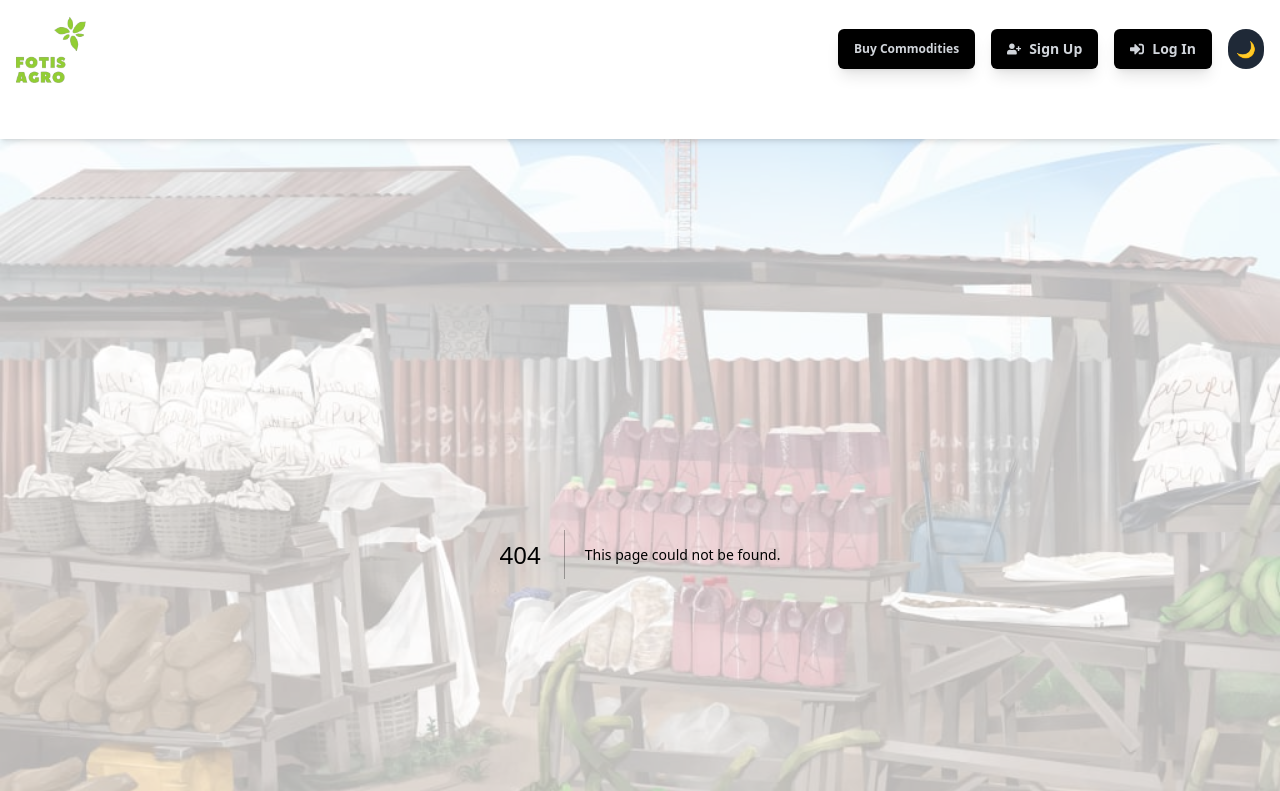
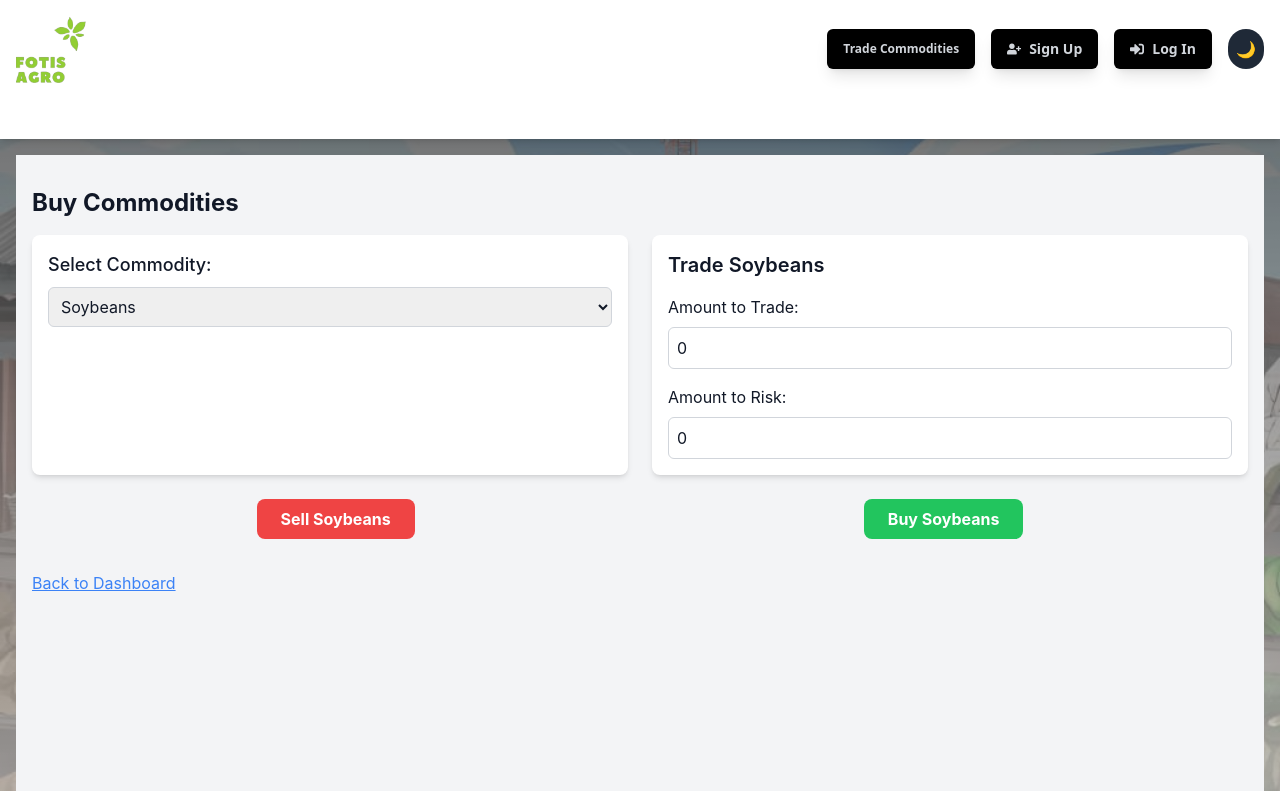
Before and after one commit to Emaani/Fotisappv1.03, a Next.js app: page /TradeCommodities in a window 1280 px wide. Before the commit this address had no page. Shown: the top 791 px of the page. Built offline with nearby package versions, Linux system fonts and the light colour scheme.

Commit message:
added trade commodities module

```diff
--- /dev/null
+++ b/app/TradeCommodities/page.tsx
@@ -0,0 +1,74 @@
+'use client';
+
+import React, { useState } from 'react';
+import CommoditySelection from '../components/CommoditySelection';
+import CommodityDetails from '../components/TradeCommodityDetails';
+import Link from 'next/link';
+
+const BuyCommoditiesPage: React.FC = () => {
+  const [selectedCommodity, setSelectedCommodity] = useState('Soybeans');
+  const [tradeAmount, setTradeAmount] = useState(0);
+  const [riskAmount, setRiskAmount] = useState(0);
+
+
+  const handleCommodityChange = (commodity: string) => {
+    setSelectedCommodity(commodity);
+  };
+
+  const handleTrade = () => {
+    // Here we will implement the trade functionality
+    console.log(`Trading ${tradeAmount} of ${selectedCommodity} at risk ${riskAmount}`);
+  };
+
+  return (
+    <div className="min-h-screen bg-gray-100 dark:bg-gray-800 text-gray-900 dark:text-gray-200">
+
+      <div className="container mx-auto px-4 py-8">
+        <h2 className="text-2xl font-bold mb-4">Buy Commodities</h2>
+        <div className="grid grid-cols-1 md:grid-cols-2 gap-6">
+          {/* Commodity Selection Dropdown */}
+          <div className="bg-white dark:bg-gray-700 p-4 rounded-lg shadow-md">
+            <CommoditySelection
+              selectedCommodity={selectedCommodity}
+              onCommodityChange={handleCommodityChange}
+            />
+          </div>
+
+          {/* Commodity Details Section */}
+          <div className="bg-white dark:bg-gray-700 p-4 rounded-lg shadow-md">
+            <CommodityDetails
+              commodity={selectedCommodity}
+              tradeAmount={tradeAmount}
+              riskAmount={riskAmount}
+              setTradeAmount={setTradeAmount}
+              setRiskAmount={setRiskAmount}
+            />
+          </div>
+        </div>
+
+        {/* Buy/Sell Buttons */}
+        <div className="flex justify-around mt-6">
+          <button
+            className="bg-red-500 text-white font-bold py-2 px-6 rounded-lg"
+            onClick={() => handleTrade()}
+          >
+            Sell {selectedCommodity}
+          </button>
+          <button
+            className="bg-green-500 text-white font-bold py-2 px-6 rounded-lg"
+            onClick={() => handleTrade()}
+          >
+            Buy {selectedCommodity}
+          </button>
+        </div>
+
+        {/* Back to Dashboard */}
+        <div className="mt-8">
+          <Link href="/" className="text-blue-500 underline">Back to Dashboard</Link>
+        </div>
+      </div>
+    </div>
+  );
+};
+
+export default BuyCommoditiesPage;
--- a/app/buycommodities/buycommodities.tsx
+++ /dev/null
@@ -1,87 +0,0 @@
-
-'use client'
-
-import React, { useState } from 'react';
-
-const BuyCommodities: React.FC = () => {
-  // Sample data for commodities
-  const commodities = [
-    { name: 'SMAZ', bestSell: '₦765', bestBuy: '₦760', marketPrice: '₦765', change: '4.73%', buyers: '1,013 kg', sellers: '243 kg', marketValue: '₦79.67M' },
-    { name: 'SSBS', bestSell: '₦850', bestBuy: '₦820.8', marketPrice: '₦870', change: '0.00%', buyers: '13 kg', sellers: '51 kg', marketValue: '₦98.18M' },
-    { name: 'SPRL', bestSell: '₦1,000', bestBuy: '₦950', marketPrice: '₦950', change: '0.00%', buyers: '46 kg', sellers: '1,050 kg', marketValue: '₦44.21M' },
-    // Add more commodities as needed
-  ];
-
-  const [activeTab, setActiveTab] = useState('Cash Settled');
-
-  const renderCommodities = () => {
-    return commodities.map((commodity, index) => (
-      <div key={index} className="bg-white rounded-lg shadow-md p-4 mb-4">
-        <h3 className="text-lg font-semibold">{commodity.name}</h3>
-        <p><strong>Best Sell:</strong> {commodity.bestSell}</p>
-        <p><strong>Best Buy:</strong> {commodity.bestBuy}</p>
-        <p><strong>Market Price:</strong> {commodity.marketPrice}</p>
-        <p className={`text-${commodity.change.includes('-') ? 'red' : 'green'}-500`}>
-          <strong>24h Change:</strong> {commodity.change}
-        </p>
-        <p><strong>Buyers:</strong> {commodity.buyers}</p>
-        <p><strong>Sellers:</strong> {commodity.sellers}</p>
-        <p><strong>Market Value:</strong> {commodity.marketValue}</p>
-      </div>
-    ));
-  };
-
-  return (
-    <div className="bg-gray-100 min-h-screen p-6">
-      <header className="bg-white shadow-md p-4 mb-6">
-        <h1 className="text-2xl font-bold">Buy Commodities</h1>
-      </header>
-
-      <div className="grid grid-cols-1 md:grid-cols-4 gap-4 mb-6">
-        <div className="bg-white p-4 rounded shadow">
-          <h2 className="text-lg font-semibold">Total Volume</h2>
-          <p className="text-2xl">529,927.01 MT</p>
-        </div>
-        <div className="bg-white p-4 rounded shadow">
-          <h2 className="text-lg font-semibold">Total Securities</h2>
-          <p className="text-2xl">41</p>
-        </div>
-        <div className="bg-white p-4 rounded shadow">
-          <h2 className="text-lg font-semibold">Number Of Participants</h2>
-          <p className="text-2xl">24</p>
-        </div>
-        <div className="bg-white p-4 rounded shadow">
-          <h2 className="text-lg font-semibold">Listed Contracts</h2>
-          <p className="text-2xl">3,640</p>
-        </div>
-      </div>
-
-      <div className="mb-4">
-        <button
-          className={`px-4 py-2 rounded ${activeTab === 'Cash Settled' ? 'bg-blue-500 text-white' : 'bg-gray-300 text-gray-700'}`}
-          onClick={() => setActiveTab('Cash Settled')}
-        >
-          Cash Settled
-        </button>
-        <button
-          className={`px-4 py-2 rounded ${activeTab === 'OTC' ? 'bg-blue-500 text-white' : 'bg-gray-300 text-gray-700'}`}
-          onClick={() => setActiveTab('OTC')}
-        >
-          OTC
-        </button>
-        <button
-          className={`px-4 py-2 rounded ${activeTab === 'Deliverable Settled' ? 'bg-blue-500 text-white' : 'bg-gray-300 text-gray-700'}`}
-          onClick={() => setActiveTab('Deliverable Settled')}
-        >
-          Deliverable Settled
-        </button>
-      </div>
-
-      <div className="grid grid-cols-1 md:grid-cols-2 lg:grid-cols-3 gap-4">
-        {renderCommodities()}
-      </div>
-    </div>
-  );
-};
-
-export default BuyCommodities;
--- a/app/components/CommoditySelection.tsx
+++ b/app/components/CommoditySelection.tsx
@@ -1,20 +1,23 @@
-'use client'
-
 import React from 'react';
 
-interface CommoditySelectorProps {
-  commodities: string[];
+interface CommoditySelectionProps {
   selectedCommodity: string;
-  onSelect: (commodity: string) => void;
+  onCommodityChange: (commodity: string) => void;
 }
 
-const CommoditySelector: React.FC<CommoditySelectorProps> = ({ commodities, selectedCommodity, onSelect }) => {
+const commodities = ['Soybeans', 'Corn', 'Wheat', 'Coffee'];
+
+const CommoditySelection: React.FC<CommoditySelectionProps> = ({ selectedCommodity, onCommodityChange }) => {
   return (
-    <div className="commodity-selector">
+    <div>
+      <label htmlFor="commodity" className="block text-lg font-medium">
+        Select Commodity:
+      </label>
       <select
+        id="commodity"
         value={selectedCommodity}
-        onChange={(e) => onSelect(e.target.value)}
-        className="p-2 border rounded-md"
+        onChange={(e) => onCommodityChange(e.target.value)}
+        className="mt-2 block w-full p-2 border border-gray-300 rounded-md"
       >
         {commodities.map((commodity) => (
           <option key={commodity} value={commodity}>
@@ -26,4 +29,4 @@ const CommoditySelector: React.FC<CommoditySelectorProps> = ({ commodities, sele
   );
 };
 
-export default CommoditySelector;
+export default CommoditySelection;
--- a/app/components/Header.tsx
+++ b/app/components/Header.tsx
@@ -32,7 +32,7 @@ const Header: React.FC<HeaderProps> = ({ marketData = [] }) => {
         {/* Left Section: Logo */}
         <div className="flex items-center space-x-4">
           <Link href="/" passHref> {/* Redirect to Home page on logo click */}
-            <a>
+
               <Image
                 src={Logo}
                 alt="Fotis Agro Logo"
@@ -40,13 +40,13 @@ const Header: React.FC<HeaderProps> = ({ marketData = [] }) => {
                 height={55}
                 className="object-contain cursor-pointer"
               />
-            </a>
+
           </Link>
         </div>
 
         {/* Right Section: Buttons and Theme Toggle */}
         <div className="flex items-center space-x-4 ml-auto">
-          <Link href="/buy-commodities">
+          <Link href="/TradeCommodities">
             <button
               className="
                 font-sans text-xs font-semibold h-10
@@ -55,7 +55,7 @@ const Header: React.FC<HeaderProps> = ({ marketData = [] }) => {
                 shadow-lg focus:outline-none transition-all
               "
             >
-              Buy Commodities
+              Trade Commodities
             </button>
           </Link>
 
--- /dev/null
+++ b/app/components/TradeCommodityDetails.tsx
@@ -0,0 +1,49 @@
+
+
+import React from 'react';
+
+interface CommodityDetailsProps {
+  commodity: string;
+  tradeAmount: number;
+  riskAmount: number;
+  setTradeAmount: (amount: number) => void;
+  setRiskAmount: (amount: number) => void;
+}
+
+const TradeCommodityDetails: React.FC<CommodityDetailsProps> = ({
+  commodity,
+  tradeAmount,
+  riskAmount,
+  setTradeAmount,
+  setRiskAmount
+}) => {
+  return (
+    <div>
+      <h3 className="text-xl font-semibold">Trade {commodity}</h3>
+
+      <div className="mt-4">
+        <label className="block">Amount to Trade:</label>
+        <input
+          type="number"
+          value={tradeAmount}
+          onChange={(e) => setTradeAmount(Number(e.target.value))}
+          className="mt-2 p-2 border border-gray-300 rounded-md w-full"
+        />
+      </div>
+
+      <div className="mt-4">
+        <label className="block">Amount to Risk:</label>
+        <input
+          type="number"
+          value={riskAmount}
+          onChange={(e) => setRiskAmount(Number(e.target.value))}
+          className="mt-2 p-2 border border-gray-300 rounded-md w-full"
+        />
+      </div>
+
+      {/* This can be expanded to show more commodity-specific details */}
+    </div>
+  );
+};
+
+export default TradeCommodityDetails;
--- a/app/page.tsx
+++ b/app/page.tsx
@@ -9,9 +9,10 @@ import {BrowserRouter as Router, Route, Routes} from 'react-router-dom';
 import SignUp from './components/Signup';
 import Navigation from './components/Navigation';
 import Login from './components/Login';
+import Link from 'next/link';
 
-
-
+<div>
+    <Link href="/TradeCommodities">Trade Commodities</Link>
     <Router>
       <Navigation />
       <Routes>
@@ -19,6 +20,7 @@ import Login from './components/Login';
         <Route path="/Login" element={<Login />} />
       </Routes>
     </Router>
+</div>
 interface CommodityData {
   name: string;
   price: number;
@@ -50,6 +52,7 @@ const Dashboard: React.FC = () => {
             setSelectedCommodity={setSelectedCommodity}
           />
           <UpcomingEvents />
+
         </div>
       </main>
     </div>
```
Lines whose indentation alone changed are shown as unchanged.
